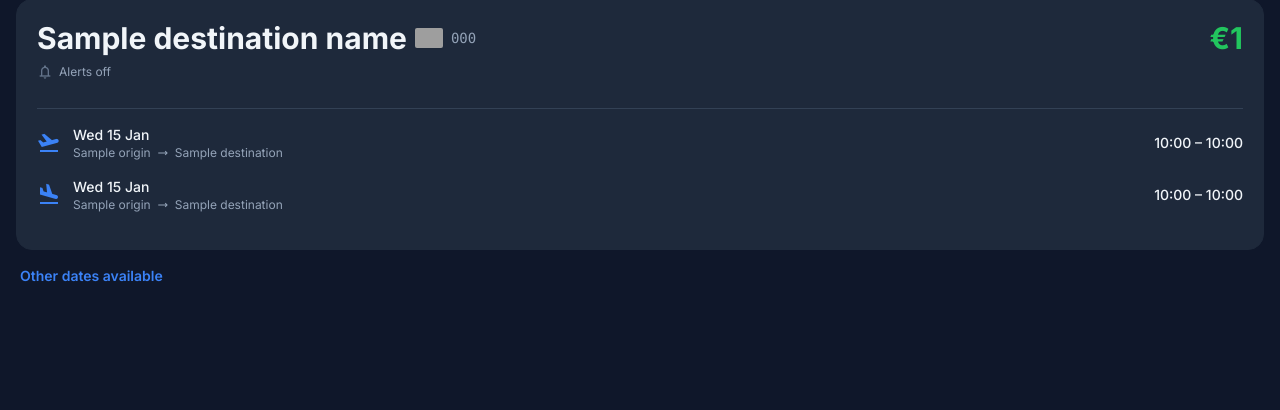
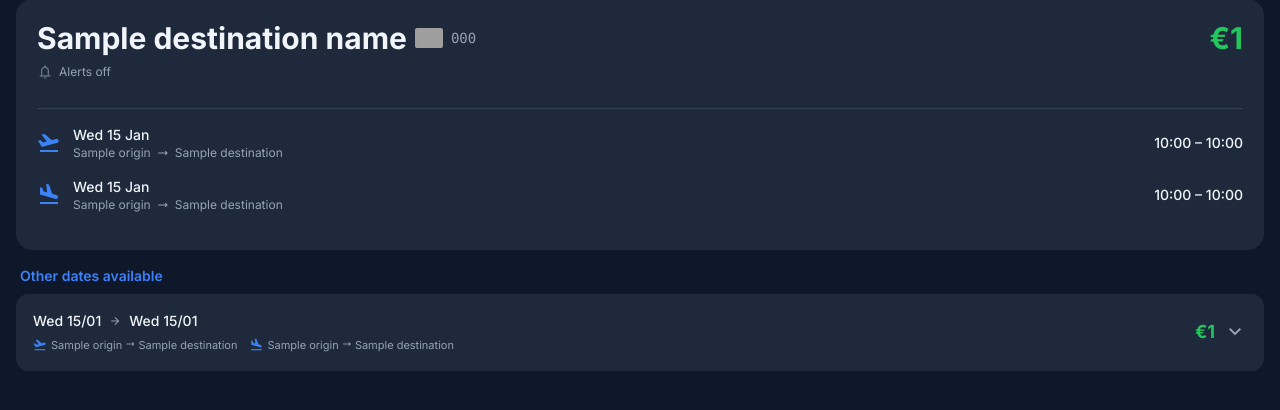
Before and after one commit to tommasoguidi/lesgoski, a Python web app: template src/lesgoski/webapp/templates/deal_detail.html in a window 1280 px wide. Shown: the part 66-476 px from the top of the page. Run offline with Jinja, Linux system fonts and the light colour scheme; the template is opened without the code that fills it: most values are stand-ins (such as "Sample title", 1, 10 or a date in 2020); style sheets or scripts are compiled from the project's sources; grey boxes are pictures that could not be loaded.

Commit message:
expand deal on click in the other dates section

```diff
--- a/src/lesgoski/webapp/static/scripts.js
+++ b/src/lesgoski/webapp/static/scripts.js
@@ -1,4 +1,40 @@
 // webapp/static/scripts.js
+
+// ==========================================
+// DEAL DATE CARD EXPAND/COLLAPSE
+// ==========================================
+
+function toggleDealExpand(card) {
+    const expanded = card.querySelector('.deal-expanded');
+    const icon = card.querySelector('.deal-expand-icon');
+    const isOpen = !expanded.classList.contains('hidden');
+
+    // Collapse all other cards first
+    document.querySelectorAll('.deal-date-card').forEach(function(c) {
+        if (c !== card) {
+            c.querySelector('.deal-expanded').classList.add('hidden');
+            c.querySelector('.deal-expand-icon').style.transform = '';
+        }
+    });
+
+    if (isOpen) {
+        expanded.classList.add('hidden');
+        icon.style.transform = '';
+    } else {
+        expanded.classList.remove('hidden');
+        icon.style.transform = 'rotate(180deg)';
+    }
+}
+
+// Collapse expanded deal card when clicking outside
+document.addEventListener('click', function(e) {
+    if (!e.target.closest('.deal-date-card')) {
+        document.querySelectorAll('.deal-date-card').forEach(function(c) {
+            c.querySelector('.deal-expanded').classList.add('hidden');
+            c.querySelector('.deal-expand-icon').style.transform = '';
+        });
+    }
+});
 
 // ==========================================
 // PASSWORD VISIBILITY TOGGLE
--- a/src/lesgoski/webapp/static/style.css
+++ b/src/lesgoski/webapp/static/style.css
@@ -17,6 +17,11 @@ body {
 .material-symbols-outlined {
     font-variation-settings: 'FILL' 0, 'wght' 400, 'GRAD' 0, 'opsz' 24;
     user-select: none;
+    opacity: 0;
+    transition: opacity 0.15s;
+}
+.fonts-loaded .material-symbols-outlined {
+    opacity: 1;
 }
 
 /* Active nav tab: filled icon */
--- a/src/lesgoski/webapp/templates/base.html
+++ b/src/lesgoski/webapp/templates/base.html
@@ -38,6 +38,7 @@
     {% endif %}
     <link href="https://cdn.jsdelivr.net/npm/nouislider@15/dist/nouislider.min.css" rel="stylesheet">
     <link href="/static/style.css" rel="stylesheet">
+    <script>document.fonts.ready.then(function(){document.documentElement.classList.add('fonts-loaded');});</script>
 </head>
 <body class="bg-background-dark text-slate-100 min-h-screen{% if user %} pb-24 md:pb-0{% endif %}">
 
--- a/src/lesgoski/webapp/templates/deal_detail.html
+++ b/src/lesgoski/webapp/templates/deal_detail.html
@@ -83,31 +83,73 @@
         <h3 class="text-sm font-semibold text-primary px-1">Other dates available</h3>
         {% for deal in other_deals %}
         {% set deal_is_over = deal.total_price_pp > deal.profile.max_price %}
-        {% for btn in booking_links(deal) %}
-        <a href="{{ btn.url }}" target="_blank"
-           class="bg-card-dark/60 p-4 rounded-xl border border-slate-800 flex items-center justify-between active:bg-slate-800/50 transition-colors block">
-            <div class="flex flex-col gap-2">
+        <div class="deal-date-card bg-card-dark rounded-xl border border-slate-800 overflow-hidden cursor-pointer"
+             onclick="toggleDealExpand(this)">
+            <!-- Collapsed summary -->
+            <div class="flex items-center justify-between p-4">
+                <div class="flex flex-col gap-1.5">
                     <div class="flex items-center gap-2 font-medium text-sm">
                         <span>{{ deal.outbound.departure_time.strftime('%a %d/%m') }}</span>
                         <span class="material-symbols-outlined text-xs text-slate-400">arrow_forward</span>
                         <span>{{ deal.inbound.departure_time.strftime('%a %d/%m') }}</span>
                     </div>
-                <div class="flex items-center gap-4">
+                    <div class="flex items-center gap-3">
                         <div class="flex items-center gap-1 text-[11px] text-slate-400">
-                        <span class="material-symbols-outlined text-[16px] text-primary">flight_takeoff</span>
-                        <span>{{ deal.outbound.origin }} {{ deal.outbound.departure_time.strftime('%H:%M') }}</span>
+                            <span class="material-symbols-outlined text-[14px] text-primary">flight_takeoff</span>
+                            <span>{{ deal.outbound.origin }} <span class="material-symbols-outlined text-[10px]">trending_flat</span> {{ deal.outbound.destination }}</span>
                         </div>
                         <div class="flex items-center gap-1 text-[11px] text-slate-400">
-                        <span class="material-symbols-outlined text-[16px] text-primary">flight_land</span>
-                        <span>{{ deal.inbound.origin }} {{ deal.inbound.departure_time.strftime('%H:%M') }}</span>
+                            <span class="material-symbols-outlined text-[14px] text-primary">flight_land</span>
+                            <span>{{ deal.inbound.origin }} <span class="material-symbols-outlined text-[10px]">trending_flat</span> {{ deal.inbound.destination }}</span>
                         </div>
                     </div>
                 </div>
-            <div class="font-bold text-lg {{ 'text-accent-green' if not deal_is_over else 'text-yellow-400' }} flex-shrink-0 ml-3">
-                &euro;{{ "%.0f"|format(deal.total_price_pp) }}
+                <div class="flex items-center gap-2 flex-shrink-0 ml-3">
+                    <span class="font-bold text-lg {{ 'text-accent-green' if not deal_is_over else 'text-yellow-400' }}">&euro;{{ "%.0f"|format(deal.total_price_pp) }}</span>
+                    <span class="material-symbols-outlined text-slate-400 deal-expand-icon transition-transform">expand_more</span>
                 </div>
+            </div>
+            <!-- Expanded detail (hidden by default) -->
+            <div class="deal-expanded hidden border-t border-slate-700 p-4 space-y-4">
+                <div class="flex items-center justify-between">
+                    <div class="flex items-center gap-3">
+                        <span class="material-symbols-outlined text-2xl text-primary">flight_takeoff</span>
+                        <div class="text-sm">
+                            <p class="font-medium">{{ deal.outbound.departure_time.strftime('%a %d %b') }}</p>
+                            <div class="flex items-center gap-1.5 text-slate-400 text-xs">
+                                <span>{{ deal.outbound.origin }}</span>
+                                <span class="material-symbols-outlined text-[12px]">trending_flat</span>
+                                <span>{{ deal.outbound.destination }}</span>
+                            </div>
+                        </div>
+                    </div>
+                    <p class="text-sm font-medium">{{ deal.outbound.departure_time.strftime('%H:%M') }} – {{ deal.outbound.arrival_time.strftime('%H:%M') }}</p>
+                </div>
+                <div class="flex items-center justify-between">
+                    <div class="flex items-center gap-3">
+                        <span class="material-symbols-outlined text-2xl text-primary">flight_land</span>
+                        <div class="text-sm">
+                            <p class="font-medium">{{ deal.inbound.departure_time.strftime('%a %d %b') }}</p>
+                            <div class="flex items-center gap-1.5 text-slate-400 text-xs">
+                                <span>{{ deal.inbound.origin }}</span>
+                                <span class="material-symbols-outlined text-[12px]">trending_flat</span>
+                                <span>{{ deal.inbound.destination }}</span>
+                            </div>
+                        </div>
+                    </div>
+                    <p class="text-sm font-medium">{{ deal.inbound.departure_time.strftime('%H:%M') }} – {{ deal.inbound.arrival_time.strftime('%H:%M') }}</p>
+                </div>
+                <div class="flex flex-col gap-2">
+                    {% for btn in booking_links(deal) %}
+                    <a href="{{ btn.url }}" target="_blank"
+                       onclick="event.stopPropagation()"
+                       class="w-full bg-primary text-white py-3.5 rounded-xl font-bold text-center active:scale-[0.98] transition-transform block shadow-md shadow-blue-500/10">
+                        {{ btn.label }}
                     </a>
                     {% endfor %}
+                </div>
+            </div>
+        </div>
         {% endfor %}
     </section>
     {% endif %}
--- a/src/lesgoski/webapp/templates/deals.html
+++ b/src/lesgoski/webapp/templates/deals.html
@@ -183,7 +183,7 @@
     {% endif %}
 </main>
 
-<div class="fixed z-40" style="bottom: calc(5.5rem + env(safe-area-inset-bottom)); left: 50%; transform: translateX(-50%);">
+<div class="fixed z-40" style="bottom: calc(6.5rem + env(safe-area-inset-bottom)); left: 50%; transform: translateX(-50%);">
     <button onclick="toggleFilters()"
             class="bg-primary hover:bg-blue-600 text-white shadow-xl shadow-blue-500/20 px-6 py-3 rounded-full flex items-center gap-2 font-bold transition-transform active:scale-95 border border-white/10 whitespace-nowrap">
         <span class="material-symbols-outlined text-xl">tune</span>
```
Lines whose indentation alone changed are shown as unchanged.
